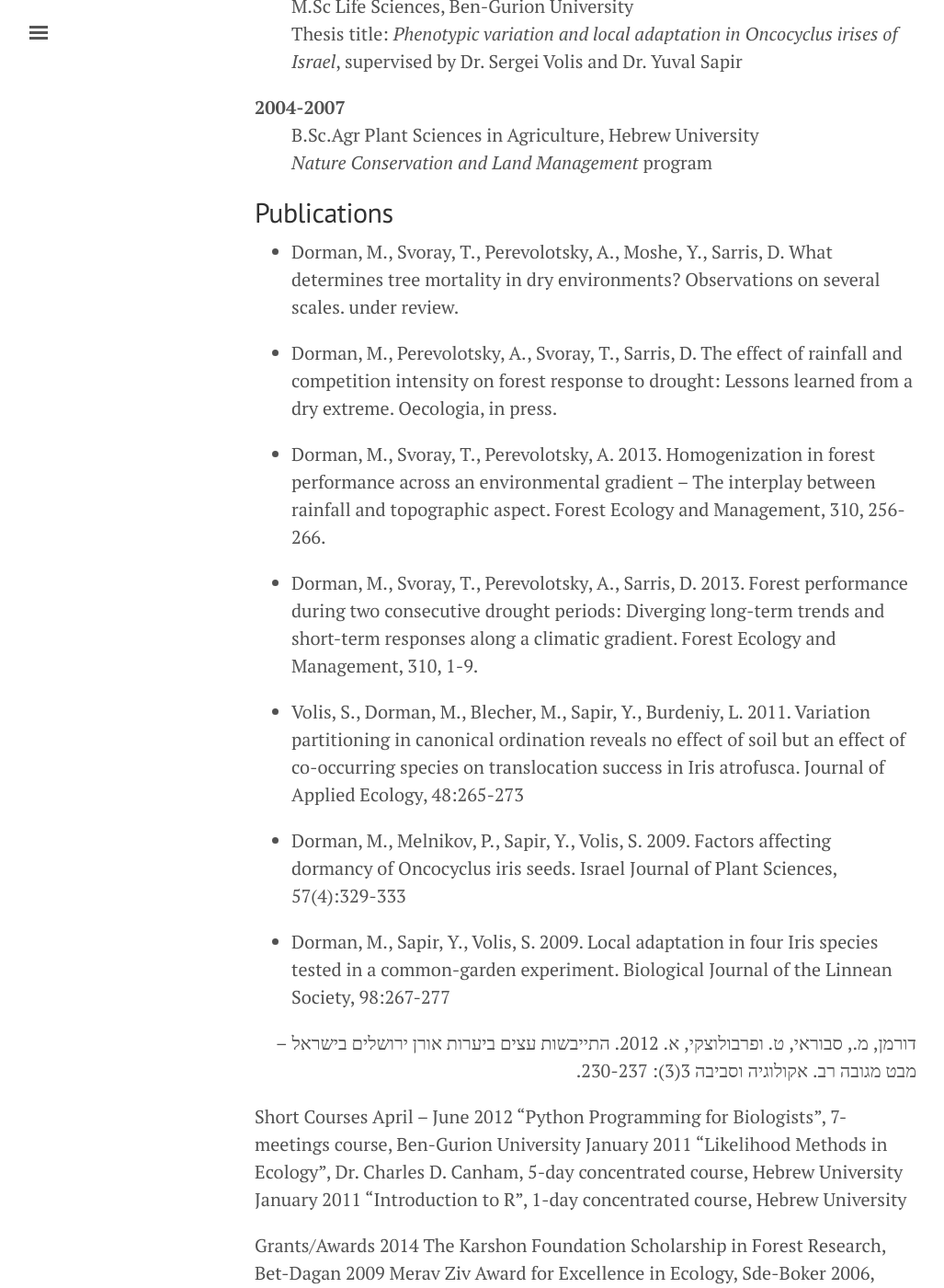
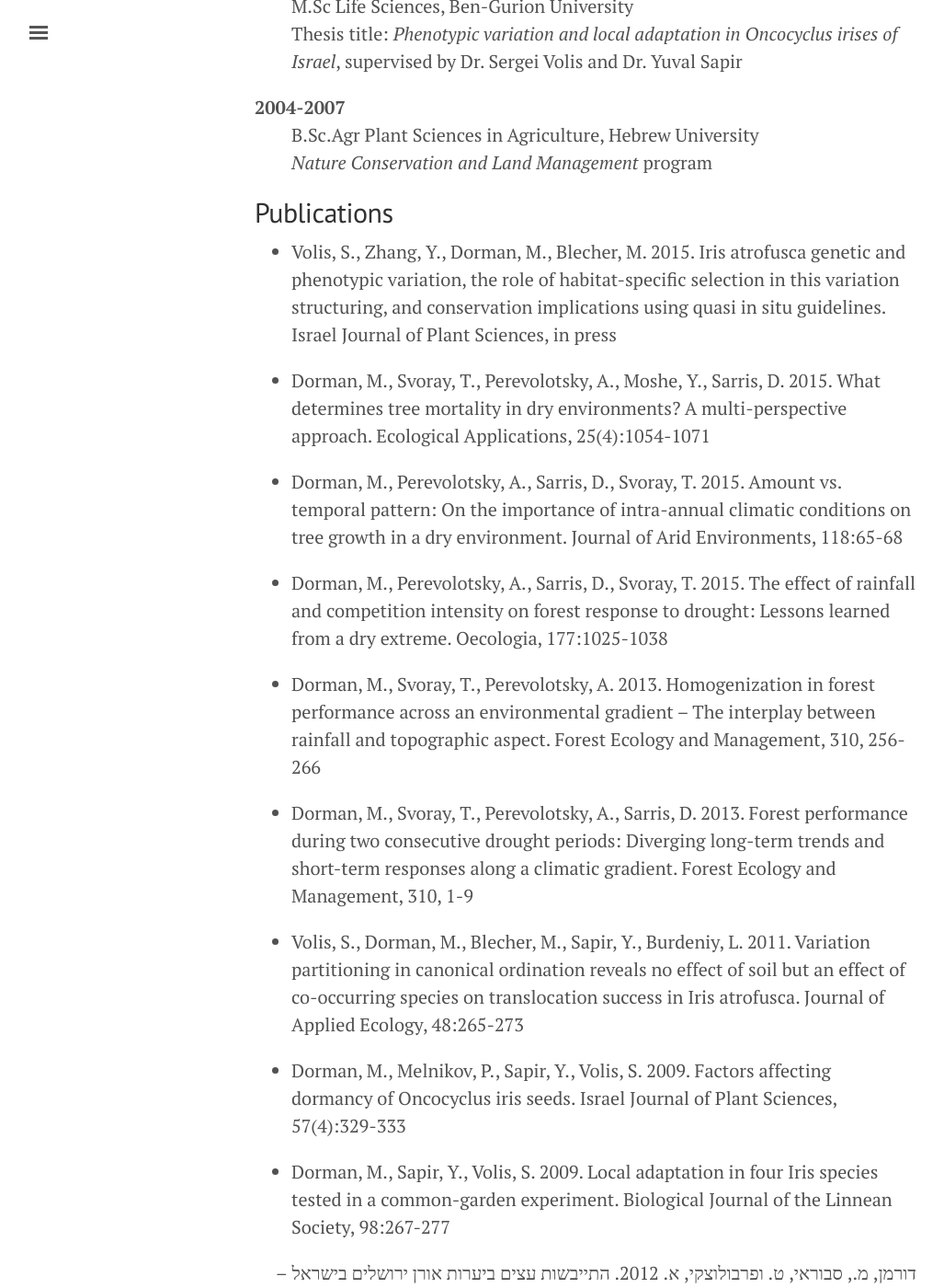
Before and after one commit to michaeldorman/michaeldorman.github.io, a Jekyll site: the page built from cv.md, in a window 1280 px wide and 1400 px high, scrolled down 554 px. Shown: the whole window at 92% size, without its empty margins (3-1030 px from the left). Built offline with Jekyll 4.4.1, drawn with Linux system fonts in a browser that asks for light colours; some of the changed text lies outside the part shown.

Commit message:
Update cv.md

```diff
--- a/cv.md
+++ b/cv.md
@@ -26,13 +26,17 @@ title: CV - Michael Dorman
 
 ## Publications
 
-* Dorman, M., Svoray, T., Perevolotsky, A., Moshe, Y., Sarris, D. What determines tree mortality in dry environments? Observations on several scales. under review.
+* Volis, S., Zhang, Y., Dorman, M., Blecher, M. 2015. Iris atrofusca genetic and phenotypic variation, the role of habitat-specific selection in this variation structuring, and conservation implications using quasi in situ guidelines. Israel Journal of Plant Sciences, in press
 
-* Dorman, M., Perevolotsky, A., Svoray, T., Sarris, D. The effect of rainfall and competition intensity on forest response to drought: Lessons learned from a dry extreme. Oecologia, in press.
+* Dorman, M., Svoray, T., Perevolotsky, A., Moshe, Y., Sarris, D. 2015. What determines tree mortality in dry environments? A multi-perspective approach. Ecological Applications, 25(4):1054-1071
 
-* Dorman, M., Svoray, T., Perevolotsky, A. 2013. Homogenization in forest performance across an environmental gradient – The interplay between rainfall and topographic aspect. Forest Ecology and Management, 310, 256-266.
+* Dorman, M., Perevolotsky, A., Sarris, D., Svoray, T. 2015. Amount vs. temporal pattern: On the importance of intra-annual climatic conditions on tree growth in a dry environment. Journal of Arid Environments, 118:65-68
 
-* Dorman, M., Svoray, T., Perevolotsky, A., Sarris, D. 2013. Forest performance during two consecutive drought periods: Diverging long-term trends and short-term responses along a climatic gradient. Forest Ecology and Management, 310, 1-9.
+* Dorman, M., Perevolotsky, A., Sarris, D., Svoray, T.  2015. The effect of rainfall and competition intensity on forest response to drought: Lessons learned from a dry extreme. Oecologia, 177:1025-1038
+
+* Dorman, M., Svoray, T., Perevolotsky, A. 2013. Homogenization in forest performance across an environmental gradient – The interplay between rainfall and topographic aspect. Forest Ecology and Management, 310, 256-266
+
+* Dorman, M., Svoray, T., Perevolotsky, A., Sarris, D. 2013. Forest performance during two consecutive drought periods: Diverging long-term trends and short-term responses along a climatic gradient. Forest Ecology and Management, 310, 1-9
 
 * Volis, S., Dorman, M., Blecher, M., Sapir, Y., Burdeniy, L. 2011. Variation partitioning in canonical ordination reveals no effect of soil but an effect of co-occurring species on translocation success in Iris atrofusca. Journal of Applied Ecology, 48:265-273
 
@@ -44,12 +48,15 @@ title: CV - Michael Dorman
 דורמן, מ., סבוראי, ט. ופרבולוצקי, א. 2012. התייבשות עצים ביערות אורן ירושלים בישראל – מבט מגובה רב. אקולוגיה וסביבה 3(3): 230-237.
 </p>
 
-Short Courses
-April – June 2012 "Python Programming for Biologists", 7-meetings course, Ben-Gurion University
-January 2011 "Likelihood Methods in Ecology", Dr. Charles D. Canham, 5-day concentrated course, Hebrew University
-January 2011 "Introduction to R", 1-day concentrated course, Hebrew University
+## Short Courses
+April – June 2012
+:    "Python Programming for Biologists", 7-meetings course, Ben-Gurion University
+January 2011
+:    "Likelihood Methods in Ecology", Dr. Charles D. Canham, 5-day concentrated course, Hebrew University
+January 2011
+:    "Introduction to R", 1-day concentrated course, Hebrew University
 
-Grants/Awards
+## Grants/Awards
 2014 The Karshon Foundation Scholarship in Forest Research, Bet-Dagan
 2009 Merav Ziv Award for Excellence in Ecology, Sde-Boker
 2006, 2007 Dean’s list, Rehovot
```
